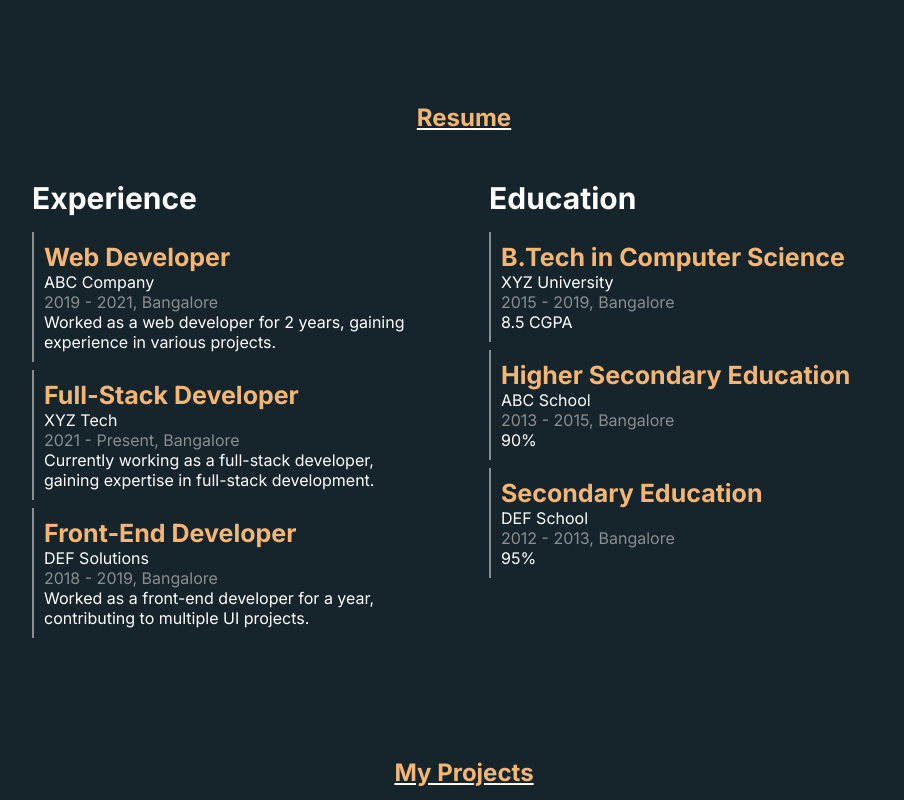
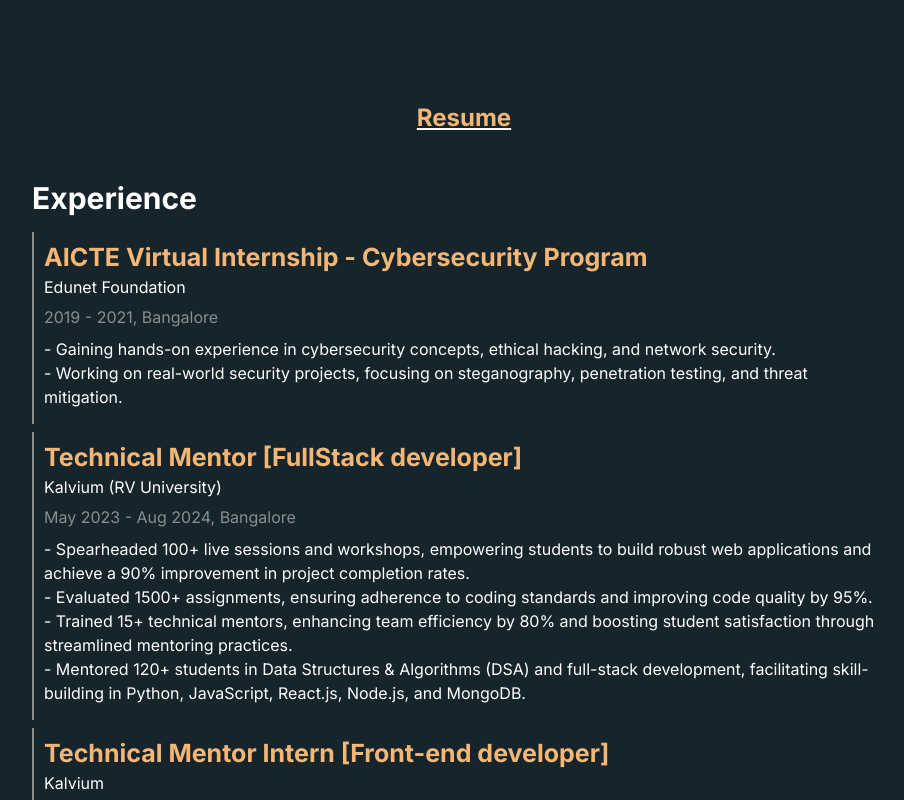
Before and after one commit to kutty023/MyPortfolio, a React (Vite) app in the folder portfolio/: page / in a window 1280 px wide. Shown: the part 1920-2720 px from the top of the page, without its empty margins (176-1080 px from the left). Built offline with nearby package versions, Linux system fonts and the light colour scheme.

Commit message:
Added resume data

```diff
--- a/portfolio/src/Pages/Resume.jsx
+++ b/portfolio/src/Pages/Resume.jsx
@@ -5,50 +5,48 @@
     const experienceData = [
         {
           id: 1,
-          title: "Web Developer",
-          company: "ABC Company",
+          title: "AICTE Virtual Internship - Cybersecurity Program",
+          company: "Edunet Foundation",
           date_and_location: "2019 - 2021, Bangalore",
-          desc: "Worked as a web developer for 2 years, gaining experience in various projects."
+          desc: [
+            " - Gaining hands-on experience in cybersecurity concepts, ethical hacking, and network security.", <br />,
+            " - Working on real-world security projects, focusing on steganography, penetration testing, and threat mitigation."]
         },
         {
           id: 2,
-          title: "Full-Stack Developer",
-          company: "XYZ Tech",
-          date_and_location: "2021 - Present, Bangalore",
-          desc: "Currently working as a full-stack developer, gaining expertise in full-stack development."
+          title: "Technical Mentor [FullStack developer]",
+          company: "Kalvium (RV University)",
+          date_and_location: " May 2023 - Aug 2024, Bangalore",
+          desc: [
+            " - Spearheaded 100+ live sessions and workshops, empowering students to build robust web applications and achieve a 90% improvement in project completion rates.",<br />,
+            " - Evaluated 1500+ assignments, ensuring adherence to coding standards and improving code quality by 95%.",<br />,
+            " - Trained 15+ technical mentors, enhancing team efficiency by 80% and boosting student satisfaction through streamlined mentoring practices.",<br />,
+            " - Mentored 120+ students in Data Structures & Algorithms (DSA) and full-stack development, facilitating skill-building in Python, JavaScript, React.js, Node.js, and MongoDB."
+
+          ]
         },
         {
           id: 3,
-          title: "Front-End Developer",
-          company: "DEF Solutions",
-          date_and_location: "2018 - 2019, Bangalore",
-          desc: "Worked as a front-end developer for a year, contributing to multiple UI projects."
+          title: "Technical Mentor Intern [Front-end developer]",
+          company: "Kalvium",
+          date_and_location: " Mar 2023 - April 2023, Coimbatore",
+          desc:[
+            " - Guided 25+ students in front-end development, achieving an 85% improvement in project quality and code maintainability.", <br />,
+            " - Engineered a WhatsApp automation system using Google Apps Script, streamlining communication workflows and reducing response times by 70%", <br />,
+            " - Led Scrum ceremonies for a team of 10 interns, ensuring 100% on-time project delivery and fostering a culture of collaboration and accountability."
+          ]
         }
       ];
 
-      const educationData = [
-        {
-          id: 1,
-          title: "B.Tech in Computer Science",
-          school: "XYZ University",
-          date_and_location: "2015 - 2019, Bangalore",
-          cgpa: "8.5 CGPA"
-        },
-        {
-          id: 2,
-          title: "Higher Secondary Education",
-          school: "ABC School",
-          date_and_location: "2013 - 2015, Bangalore",
-          cgpa: "90%"
-        },
-        {
-          id: 3,
-          title: "Secondary Education",
-          school: "DEF School",
-          date_and_location: "2012 - 2013, Bangalore",
-          cgpa: "95%"
-        }
-      ];
+    const educationData = [
+      {
+        id: 1,
+        title: "B.Tech in Computer Science Engineering ",
+        school: "REVA University",
+        date_and_location: "2019 - 2023, Bangalore",
+        cgpa: "8.42 CGPA"
+      }
+    ];
 
     return (
         <>
@@ -67,7 +65,7 @@
                                         <h4>{title}</h4>
                                         <p>{company}</p>
                                         <p className="date">{date_and_location}</p>
-                                        <p>{desc}</p>
+                                        <p id='exp-discription'>{desc}</p>
                                     </div>
                                 ))}
                         </div>
--- a/portfolio/src/Styles/Resume.css
+++ b/portfolio/src/Styles/Resume.css
@@ -5,7 +5,6 @@
 
 #resume-sec {
     width: 100%;
-    display: flex;
     justify-content: center;
     padding: 3rem 2rem;
     margin: 0 auto;
@@ -21,6 +20,10 @@
     font-size: 30px;
     font-weight: bold;
     margin-bottom: 1rem;
+}
+
+.education h3{
+    padding-top: 40px;
 }
 
 .experience-item,
@@ -40,6 +43,11 @@
 .experience-item p,
 .education-item p {
     font-size: 1rem;
+    padding: 5px 0px;
+}
+
+.experience-item #exp-discription{
+    line-height: 1.5rem;
 }
 
 .date{
@@ -48,20 +56,20 @@
 }
 
 
-@media (max-width: 780px) {
+@media (max-width: 680px) {
     #resume-sec {
         flex-direction: column;
     }
 
     .experience,
     .education {
-        width: 100%;
+        width: 60vw;
         padding-bottom: 2rem;
     }
 
     .experience h3,
     .education h3 {
-        font-size: 25px;
+        font-size: 20px;
     }
 
     .experience-item h4,
@@ -71,7 +79,7 @@
 
     .experience-item p,
     .education-item p {
-        font-size: 0.8rem;
+        font-size: 10px;
     }
 }
 
```
